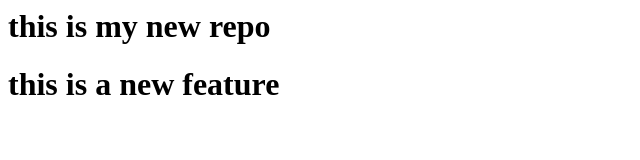
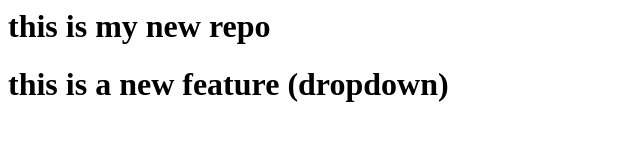
Before and after one commit to debrupf2946/local_repo, a plain HTML site: page index.html in a window 1280 px wide. Shown: the whole page, without its empty margins (0-640 px from the left). Drawn offline with Linux system fonts and the light colour scheme.

Commit message:
dropdown

```diff
--- a/index.html
+++ b/index.html
@@ -1,2 +1,2 @@
 <h1>this is my new repo<h1>
-<h1>this is a new feature<h>
+<h1>this is a new feature (dropdown)<h>
```
